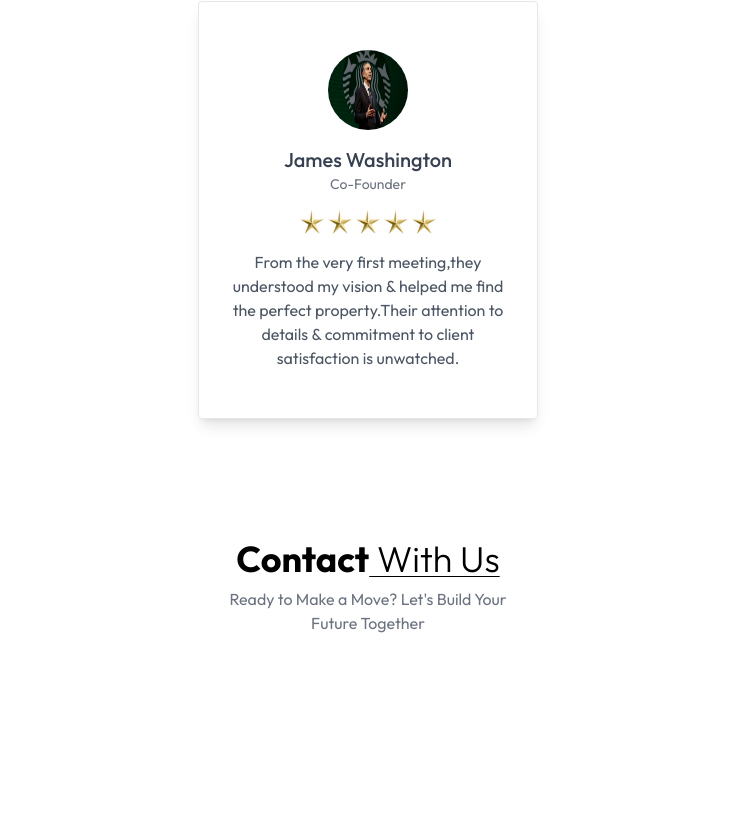
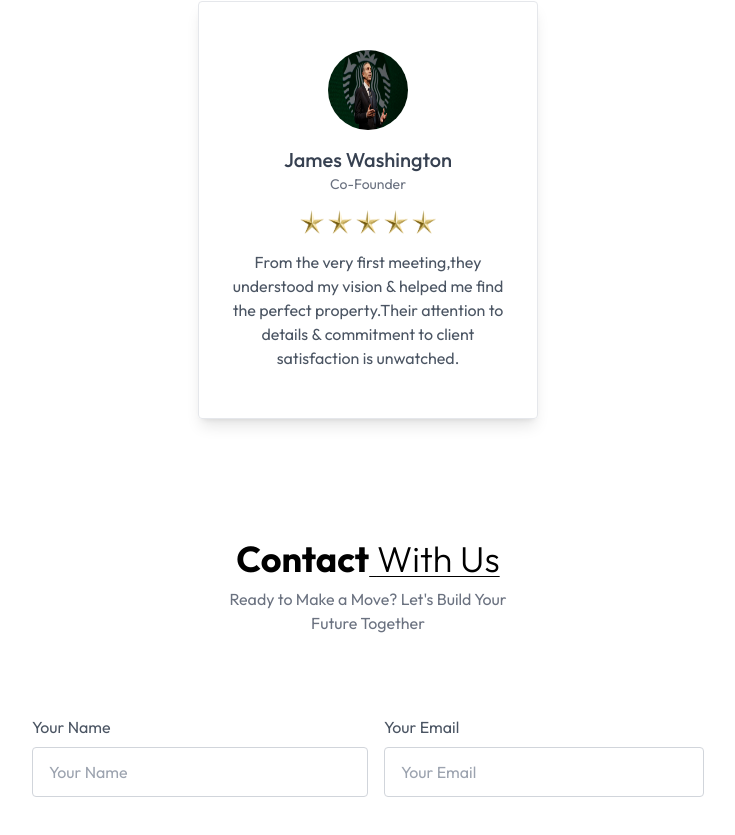
Before and after one commit to Divyadharshana5/Real_Estate, a React (Vite) app in the folder Real_estate/: page / in a window 1280 px wide. Shown: the part 2721-3556 px from the top of the page, without its empty margins (272-1007 px from the left). Before the commit the page ends 3484 px from the top, so only its background shows below. Built offline with nearby package versions, Linux system fonts and the light colour scheme.

Commit message:
Update Contact.jsx

```diff
--- a/Real_estate/src/Components/Contact.jsx
+++ b/Real_estate/src/Components/Contact.jsx
@@ -16,6 +16,32 @@
       <p className="text-center text-gray-500 mb-12 max-w-80 mx-auto">
         Ready to Make a Move? Let's Build Your Future Together{" "}
       </p>
+
+      <form className="max-w-2xl mx-auto text-gray-600 pt-8">
+        <div className="flex flex-wrap">
+          <div className="w-full md:w-1/2 text-left">
+            Your Name
+            <input
+              className="w-full border border-gray-300 rounded py-3 px-4 mt-2"
+              type="text"
+              name="Name"
+              placeholder="Your Name"
+              required
+            />
+          </div>
+
+          <div className="w-full md:w-1/2 text-left md:pl-4">
+            Your Email
+            <input
+              className="w-full border border-gray-300 rounded py-3 px-4 mt-2"
+              type="email"
+              name="Email"
+              placeholder="Your Email"
+              required
+            />
+          </div>
+        </div>
+      </form>
     </div>
   );
 };
```
